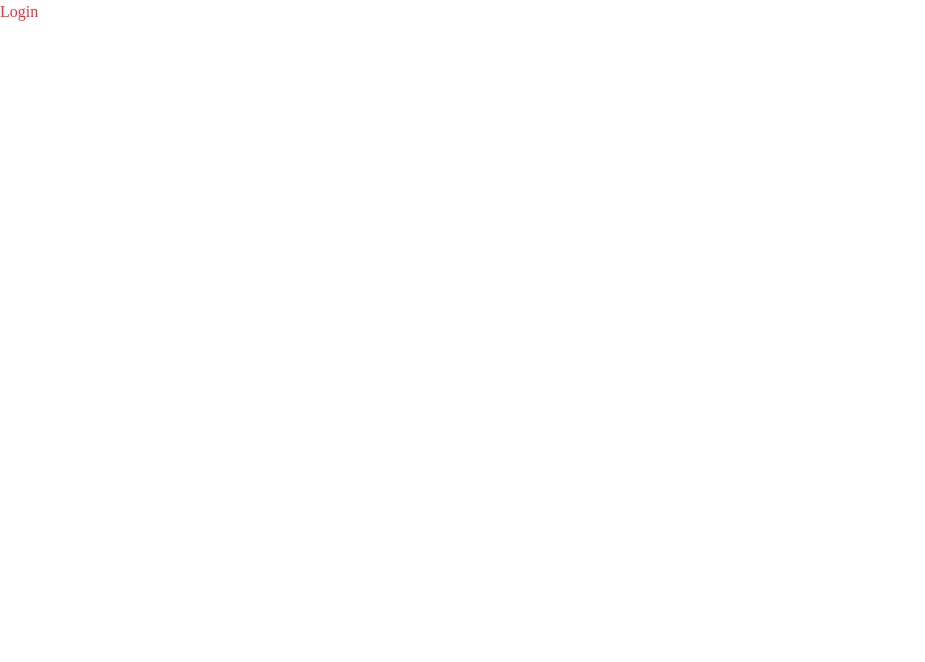
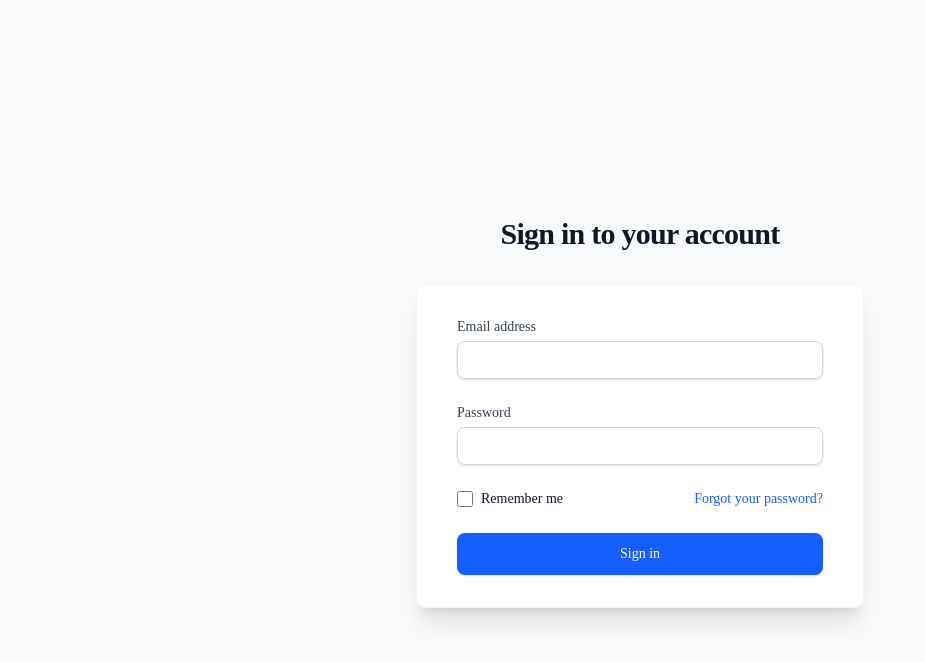
Before and after one commit to 1yhour/process-frontend, a Next.js app: page /login in a window 1280 px wide. Shown: the top 662 px of the page, without its empty margins (0-925 px from the left). Built offline with nearby package versions, Linux system fonts and the light colour scheme.

Commit message:
feat: v1 implement login with bff pattern

```diff
--- a/src/app/api/auth/login/route.ts
+++ b/src/app/api/auth/login/route.ts
@@ -0,0 +1,44 @@
+import { NextRequest, NextResponse } from 'next/server';
+export async function POST(request: NextRequest){
+    try{
+        const body = await request.json();
+        const { email, password } = body;
+
+        const backendResponse = await fetch(`${process.env.NEXT_PUBLIC_BACKEND_URL}/api/auth/login`,{
+            method: "POST",
+            headers: {
+                "Accept": "application/json",
+                "Content-Type": "application/json"
+            },
+            body: JSON.stringify({
+                email, password
+            })
+        });
+
+        const data = await backendResponse.json();
+
+        if(!backendResponse.ok){
+            return NextResponse.json({error: data.message}, {status: backendResponse.status});
+        }
+        const response = NextResponse.json(
+            {message: "Successfully login" ,user: data.user},
+            {status: 200}
+        );
+
+        response.cookies.set({
+            name: "access_token",
+            value: data.accessToken,
+            httpOnly: true,
+            secure: process.env.NODE_ENV === 'production',
+            sameSite: "strict",
+            maxAge: 60 * 60 * 24 * 7,
+            path: "/",
+        });
+
+        return response;
+    }catch(e){
+        return NextResponse.json({
+            error: "Internal Server Error"
+        }, {status: 500})
+    }
+}
--- a/src/app/login/page.tsx
+++ b/src/app/login/page.tsx
@@ -1,7 +1,146 @@
+"use client";
+
+import { useState } from "react";
+import { useRouter } from "next/navigation";
+
 export default function Login() {
-    return (
-        <div>
-            <h1 className="text-red-500">Login</h1>
+  const [email, setEmail] = useState("");
+  const [password, setPassword] = useState("");
+  const [isLoading, setIsLoading] = useState(false);
+  const [error, setError] = useState("");
+  const router = useRouter();
+
+  const handleSubmit = async (e: React.FormEvent) => {
+    e.preventDefault();
+    setIsLoading(true);
+    setError("");
+
+    try {
+      const res = await fetch("/api/auth/login", {
+        method: "POST",
+        headers: {
+          "Content-Type": "application/json",
+        },
+        body: JSON.stringify({ email, password }),
+      });
+
+      if (!res.ok) {
+        const data = await res.json();
+        throw new Error(data.error || "Something went wrong during login.");
+      }
+
+      router.push("/home");
+    } catch (err: any) {
+      setError(err.message);
+    } finally {
+      setIsLoading(false);
+    }
+  };
+
+  return (
+    <div className="min-h-screen bg-gray-50 flex flex-col justify-center py-12 sm:px-6 lg:px-8">
+      <div className="sm:mx-auto sm:w-full sm:max-w-md">
+        <h2 className="mt-6 text-center text-3xl font-extrabold text-gray-900 tracking-tight">
+          Sign in to your account
+        </h2>
+      </div>
+
+      <div className="mt-8 sm:mx-auto sm:w-full sm:max-w-md">
+        <div className="bg-white py-8 px-4 shadow-xl sm:rounded-lg sm:px-10 border border-gray-100">
+          <form className="space-y-6" onSubmit={handleSubmit}>
+            {error && (
+              <div className="bg-red-50 border-l-4 border-red-500 p-4 mb-4">
+                <div className="flex">
+                  <div className="flex-shrink-0">
+                    <svg className="h-5 w-5 text-red-400" viewBox="0 0 20 20" fill="currentColor">
+                      <path fillRule="evenodd" d="M10 18a8 8 0 100-16 8 8 0 000 16zM8.707 7.293a1 1 0 00-1.414 1.414L8.586 10l-1.293 1.293a1 1 0 101.414 1.414L10 11.414l1.293 1.293a1 1 0 001.414-1.414L11.414 10l1.293-1.293a1 1 0 00-1.414-1.414L10 8.586 8.707 7.293z" clipRule="evenodd" />
+                    </svg>
+                  </div>
+                  <div className="ml-3">
+                    <p className="text-sm text-red-700">{error}</p>
+                  </div>
+                </div>
+              </div>
+            )}
+
+            <div>
+              <label htmlFor="email" className="block text-sm font-medium text-gray-700">
+                Email address
+              </label>
+              <div className="mt-1">
+                <input
+                  id="email"
+                  name="email"
+                  type="email"
+                  autoComplete="email"
+                  required
+                  value={email}
+                  onChange={(e) => setEmail(e.target.value)}
+                  className="appearance-none block w-full px-3 py-2 border border-gray-300 rounded-md shadow-sm placeholder-gray-400 focus:outline-none focus:ring-blue-500 focus:border-blue-500 sm:text-sm transition duration-150 ease-in-out"
+                />
+              </div>
+            </div>
+
+            <div>
+              <label htmlFor="password" className="block text-sm font-medium text-gray-700">
+                Password
+              </label>
+              <div className="mt-1">
+                <input
+                  id="password"
+                  name="password"
+                  type="password"
+                  autoComplete="current-password"
+                  required
+                  value={password}
+                  onChange={(e) => setPassword(e.target.value)}
+                  className="appearance-none block w-full px-3 py-2 border border-gray-300 rounded-md shadow-sm placeholder-gray-400 focus:outline-none focus:ring-blue-500 focus:border-blue-500 sm:text-sm transition duration-150 ease-in-out"
+                />
+              </div>
+            </div>
+
+            <div className="flex items-center justify-between">
+              <div className="flex items-center">
+                <input
+                  id="remember-me"
+                  name="remember-me"
+                  type="checkbox"
+                  className="h-4 w-4 text-blue-600 focus:ring-blue-500 border-gray-300 rounded"
+                />
+                <label htmlFor="remember-me" className="ml-2 block text-sm text-gray-900">
+                  Remember me
+                </label>
+              </div>
+
+              <div className="text-sm">
+                <a href="#" className="font-medium text-blue-600 hover:text-blue-500 transition duration-150 ease-in-out">
+                  Forgot your password?
+                </a>
+              </div>
+            </div>
+
+            <div>
+              <button
+                type="submit"
+                disabled={isLoading}
+                className="w-full flex justify-center py-2.5 px-4 border border-transparent rounded-md shadow-sm text-sm font-medium text-white bg-blue-600 hover:bg-blue-700 focus:outline-none focus:ring-2 focus:ring-offset-2 focus:ring-blue-500 disabled:opacity-50 disabled:cursor-not-allowed transition duration-150 ease-in-out"
+              >
+                {isLoading ? (
+                  <span className="flex items-center">
+                    <svg className="animate-spin -ml-1 mr-3 h-5 w-5 text-white" xmlns="http://www.w3.org/2000/svg" fill="none" viewBox="0 0 24 24">
+                      <circle className="opacity-25" cx="12" cy="12" r="10" stroke="currentColor" strokeWidth="4"></circle>
+                      <path className="opacity-75" fill="currentColor" d="M4 12a8 8 0 018-8V0C5.373 0 0 5.373 0 12h4zm2 5.291A7.962 7.962 0 014 12H0c0 3.042 1.135 5.824 3 7.938l3-2.647z"></path>
+                    </svg>
+                    Signing in...
+                  </span>
+                ) : (
+                  "Sign in"
+                )}
+              </button>
+            </div>
+          </form>
         </div>
-    )
+      </div>
+    </div>
+  );
 }
```
